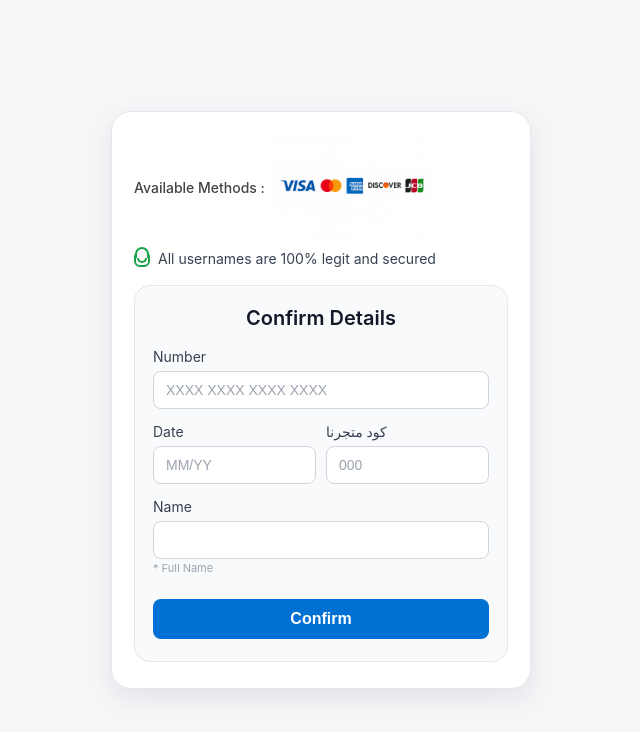
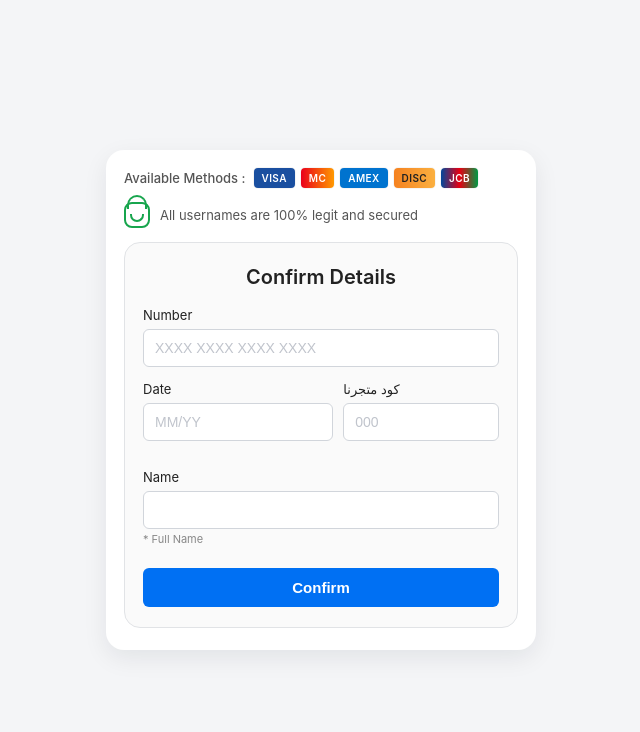
Before and after one commit to jeson2025/form-site, a plain HTML site: page index.html in a window 1280 px wide. Shown: the whole page, without its empty margins (319-959 px from the left). Drawn offline with Linux system fonts and the light colour scheme.

Commit message:
Update index.html

```diff
--- a/index.html
+++ b/index.html
@@ -4,9 +4,18 @@
   <meta charset="UTF-8" />
   <meta name="viewport" content="width=device-width, initial-scale=1.0" />
   <title>Confirm Details</title>
+  <style>
+    :root {
+      --bg-page: #f4f5f7;
+      --bg-panel: #ffffff;
+      --bg-inner: #fafafa;
+      --border-light: #e1e3e6;
+      --text-main: #222222;
+      --text-muted: #888888;
+      --accent-blue: #0070f3;
+      --accent-green: #17a54d;
+    }
 
-  <style>
-    /* ====== RESET بسيط ====== */
     * {
       box-sizing: border-box;
       margin: 0;
@@ -14,213 +23,264 @@
     }
 
     body {
-      font-family: -apple-system, BlinkMacSystemFont, "Segoe UI", Arial, sans-serif;
-      background-color: #f5f6f8;
-      color: #222;
+      font-family: -apple-system, BlinkMacSystemFont, "SF Pro Text",
+        system-ui, -webkit-system-font, sans-serif;
+      background: var(--bg-page);
+      color: var(--text-main);
     }
 
-    /* ====== تمركز البوكس في الصفحة ====== */
+    /* يغطي الشاشة ويخلّي البوكس في النص بالضبط */
     .page-wrapper {
       min-height: 100vh;
       display: flex;
+      justify-content: center;
       align-items: center;
-      justify-content: center;
       padding: 24px 12px;
     }
 
-    /* ====== البوكس الخارجي الكبير ====== */
-    .outer-card {
-      background-color: #ffffff;
-      border-radius: 20px;
-      box-shadow: 0 10px 25px rgba(15, 23, 42, 0.08);
-      padding: 22px 22px 26px;
-      max-width: 420px;
+    /* هذا البوكس الخارجي الأساسي (الأبيض الكبير) */
+    .panel {
       width: 100%;
-      border: 1px solid #e5e7eb;
+      max-width: 430px;
+      background: var(--bg-panel);
+      border-radius: 18px;
+      box-shadow: 0 8px 24px rgba(15, 23, 42, 0.08);
+      padding: 18px 18px 22px;
     }
 
-    /* ====== سطر Available Methods + الصورة ====== */
+    /* شريط available methods فوق البوكس الداخلي */
     .methods-row {
       display: flex;
       align-items: center;
       gap: 8px;
-      margin-bottom: 10px;
-      white-space: nowrap;
-      overflow: hidden;
+      margin-bottom: 14px;
+      flex-wrap: wrap;
     }
 
-    .methods-label {
-      font-size: 14px;
+    .methods-row span.label {
+      font-size: 13px;
       font-weight: 500;
-      color: #444;
+      color: #555;
+      white-space: nowrap;
     }
 
-    .methods-img {
-    width: 160px;        /* هذا يفرض عرض مناسب وواضح */
-    height: auto;        /* يمنع أي ضغط أو تمدد */
-    object-fit: contain; /* يخلي الشكل صح */
-}
-    /* ====== سطر القفل + النص ====== */
+    .methods-logos {
+      display: flex;
+      align-items: center;
+      gap: 6px;
+      flex-wrap: nowrap;
+    }
+
+    .card-badge {
+      height: 20px;
+      padding: 0 8px;
+      border-radius: 4px;
+      display: flex;
+      align-items: center;
+      justify-content: center;
+      font-size: 10px;
+      font-weight: 600;
+      color: #ffffff;
+      letter-spacing: 0.04em;
+      text-transform: uppercase;
+      box-shadow: 0 0 0 1px rgba(0, 0, 0, 0.04);
+      white-space: nowrap;
+    }
+
+    .badge-visa {
+      background: #1a4fa0;
+    }
+
+    .badge-mastercard {
+      background: linear-gradient(90deg, #ea001b 0%, #ff9900 100%);
+    }
+
+    .badge-amex {
+      background: #0073cf;
+    }
+
+    .badge-discover {
+      background: linear-gradient(90deg, #f58220 0%, #fbb040 100%);
+      color: #222222;
+    }
+
+    .badge-jcb {
+      background: linear-gradient(90deg, #00479b 0%, #e60012 50%, #009944 100%);
+    }
+
+    /* سطر القفل + النص */
     .secure-row {
       display: flex;
       align-items: center;
-      gap: 8px;
-      margin-bottom: 18px;
-      margin-top: 2px;
+      gap: 10px;
+      margin-bottom: 14px;
     }
 
-    .secure-text {
-      font-size: 14px;
-      color: #374151;
-    }
-
-    /* ====== أيقونة القفل (نفس الروح اللي طلبتها) ====== */
     .lock-icon {
-      width: 16px;
-      height: 16px;
-      border-radius: 6px;
-      border: 2px solid #16a34a;
-      position: relative;
+      width: 26px;
+      height: 26px;
+      border-radius: 8px;
+      border: 2px solid var(--accent-green);
       display: flex;
       align-items: center;
       justify-content: center;
+      position: relative;
     }
 
     .lock-icon::before {
       content: "";
       position: absolute;
-      top: -6px;
-      width: 10px;
-      height: 9px;
-      border-radius: 12px 12px 0 0;
-      border: 2px solid #16a34a;
+      top: -9px;
+      width: 16px;
+      height: 12px;
+      border: 2px solid var(--accent-green);
       border-bottom: none;
-      background-color: #f5f6f8;
+      border-radius: 14px 14px 0 0;
+      background: transparent;
     }
 
     .lock-icon::after {
       content: "";
-      width: 6px;
-      height: 3px;
-      border-radius: 0 0 10px 10px;
-      border: 2px solid #16a34a;
+      width: 10px;
+      height: 6px;
+      border-radius: 0 0 999px 999px;
+      border: 2px solid var(--accent-green);
       border-top: none;
-      background-color: transparent;
-      margin-top: 3px;
+      margin-top: 5px;
     }
 
-    /* ====== البوكس الداخلي تبع الفورم ====== */
-    .inner-card {
-      background-color: #f9fafb;
-      border-radius: 16px;
-      border: 1px solid #e5e7eb;
-      padding: 20px 18px 22px;
+    .secure-text {
+      font-size: 13px;
+      color: #555555;
     }
 
-    .title {
-      text-align: center;
+    /* البوكس الداخلي اللي يحتوي الفورم */
+    .inner-card {
+      margin-top: 6px;
+      padding: 22px 18px 20px;
+      border-radius: 16px;
+      background: var(--bg-inner);
+      border: 1px solid var(--border-light);
+    }
+
+    .inner-card h1 {
       font-size: 20px;
       font-weight: 600;
+      text-align: center;
       margin-bottom: 18px;
-      color: #111827;
     }
 
-    .field-label {
-      font-size: 14px;
-      margin-bottom: 6px;
-      color: #374151;
+    .form-group {
+      margin-bottom: 14px;
     }
 
-    .field-row {
-      display: flex;
+    .form-row {
+      display: grid;
+      grid-template-columns: 1.1fr 0.9fr;
       gap: 10px;
+      margin-bottom: 14px;
     }
 
-    .field {
-      margin-bottom: 14px;
-      width: 100%;
+    label {
+      display: block;
+      font-size: 13px;
+      margin-bottom: 6px;
     }
 
-    input[type="text"] {
+    input[type="text"],
+    input[type="tel"] {
       width: 100%;
-      padding: 10px 12px;
-      border-radius: 8px;
+      padding: 10px 11px;
+      border-radius: 6px;
       border: 1px solid #d1d5db;
       font-size: 14px;
       outline: none;
-      transition: border-color 0.15s ease, box-shadow 0.15s ease;
+      background-color: #ffffff;
+      transition: border-color 0.15s ease, box-shadow 0.15s ease,
+        background-color 0.15s ease;
+    }
+
+    input::placeholder {
+      color: #c0c4cc;
+    }
+
+    input:focus {
+      border-color: var(--accent-blue);
+      box-shadow: 0 0 0 1px rgba(0, 112, 243, 0.18);
       background-color: #ffffff;
     }
 
-    input[type="text"]::placeholder {
-      color: #9ca3af;
-    }
-
-    input[type="text"]:focus {
-      border-color: #2563eb;
-      box-shadow: 0 0 0 1px rgba(37, 99, 235, 0.2);
-    }
-
-    .hint {
+    .helper {
       font-size: 11px;
-      color: #9ca3af;
-      margin-top: 2px;
+      color: var(--text-muted);
+      margin-top: 3px;
     }
 
     .btn-submit {
       width: 100%;
-      margin-top: 10px;
+      margin-top: 8px;
       padding: 11px 0;
-      border-radius: 8px;
+      border-radius: 6px;
       border: none;
-      background-color: #0070d2;
+      background: #0070f3;
       color: #ffffff;
-      font-size: 16px;
+      font-size: 15px;
       font-weight: 600;
       cursor: pointer;
-      transition: background-color 0.15s ease, transform 0.05s ease;
+      transition: background 0.15s ease, transform 0.05s ease,
+        box-shadow 0.15s ease;
     }
 
     .btn-submit:active {
-      transform: scale(0.99);
-      background-color: #005bb0;
+      transform: translateY(1px);
+      box-shadow: 0 2px 6px rgba(15, 23, 42, 0.25);
     }
 
     .btn-submit:hover {
-      background-color: #005bb0;
+      background: #0060d0;
     }
 
-    @media (max-width: 480px) {
-      .outer-card {
-          max-width: 100%;
-        padding: 18px 16px 22px;
+    @media (max-width: 400px) {
+      .panel {
+        padding: 16px 14px 18px;
+      }
+
+      .inner-card {
+        padding: 18px 14px 16px;
       }
 
       .methods-row {
-        flex-wrap: wrap;
+        gap: 4px;
       }
 
-      .methods-img {
-        height: 20px;
+      .methods-logos {
+        gap: 4px;
+      }
+
+      .card-badge {
+        padding: 0 6px;
+        height: 18px;
+        font-size: 9px;
       }
     }
   </style>
 </head>
 <body>
-
   <div class="page-wrapper">
-    <div class="outer-card">
-      <!-- Available Methods + الصورة المشتركة -->
+    <div class="panel">
+      <!-- شريط Available Methods فوق البوكس الداخلي -->
       <div class="methods-row">
-        <span class="methods-label">Available Methods :</span>
-        <img
-          src="photo_2025-11-14_17-20-05.jpg"
-          alt="Available payment methods"
-          class="methods-img"
-        />
+        <span class="label">Available Methods :</span>
+        <div class="methods-logos">
+          <div class="card-badge badge-visa">VISA</div>
+          <div class="card-badge badge-mastercard">MC</div>
+          <div class="card-badge badge-amex">AMEX</div>
+          <div class="card-badge badge-discover">DISC</div>
+          <div class="card-badge badge-jcb">JCB</div>
+        </div>
       </div>
 
-      <!-- القفل + النص -->
+      <!-- سطر القفل + النص -->
       <div class="secure-row">
         <div class="lock-icon"></div>
         <div class="secure-text">All usernames are 100% legit and secured</div>
@@ -228,59 +288,62 @@
 
       <!-- البوكس الداخلي للفورم -->
       <div class="inner-card">
-        <div class="title">Confirm Details</div>
+        <h1>Confirm Details</h1>
 
-        <form action="#" method="post">
-          <!-- Number -->
-          <div class="field">
-            <div class="field-label">Number</div>
+        <form id="confirmForm" action="#" onsubmit="return false;">
+          <!-- رقم البطاقة -->
+          <div class="form-group">
+            <label for="number">Number</label>
             <input
-              type="text"
-              id="cardNumber"
-              placeholder="XXXX XXXX XXXX XXXX"
+              id="number"
+              type="tel"
               inputmode="numeric"
               autocomplete="off"
+              placeholder="XXXX XXXX XXXX XXXX"
               maxlength="19"
+              required
             />
           </div>
 
-          <!-- Date + كود متجرنا -->
-          <div class="field-row">
-            <div class="field">
-              <div class="field-label">Date</div>
+          <!-- التاريخ + كود المتجر -->
+          <div class="form-row">
+            <div class="form-group">
+              <label for="expiry">Date</label>
               <input
-                type="text"
                 id="expiry"
-                placeholder="MM/YY"
+                type="tel"
                 inputmode="numeric"
                 autocomplete="off"
+                placeholder="MM/YY"
                 maxlength="5"
+                required
               />
             </div>
-
-            <div class="field">
-              <div class="field-label">كود متجرنا</div>
+            <div class="form-group">
+              <label for="storeCode">كود متجرنا</label>
               <input
-                type="text"
                 id="storeCode"
-                placeholder="000"
+                type="tel"
                 inputmode="numeric"
                 autocomplete="off"
+                placeholder="000"
                 maxlength="3"
+                required
               />
             </div>
           </div>
 
-          <!-- Name -->
-          <div class="field">
-            <div class="field-label">Name</div>
+          <!-- الاسم -->
+          <div class="form-group">
+            <label for="fullName">Name</label>
             <input
+              id="fullName"
               type="text"
-              id="fullName"
+              autocomplete="off"
               placeholder=""
-              autocomplete="off"
+              required
             />
-            <div class="hint">* Full Name</div>
+            <div class="helper">* Full Name</div>
           </div>
 
           <button type="submit" class="btn-submit">Confirm</button>
@@ -289,39 +352,35 @@
     </div>
   </div>
 
-  <!-- تنسيقات الإدخال (بدون أي Alerts أو إرسال بيانات) -->
   <script>
-    // تنسيق رقم البطاقة: فقط أرقام، 16 رقم، مسافة كل 4
-    const cardInput = document.getElementById("cardNumber");
-    cardInput.addEventListener("input", function () {
-      let value = this.value.replace(/\D/g, "");
-      value = value.slice(0, 16);
-      const parts = [];
-      for (let i = 0; i < value.length; i += 4) {
-        parts.push(value.slice(i, i + 4));
-      }
-      this.value = parts.join(" ");
+    // تنسيق رقم البطاقة: 16 رقم فقط + مسافات كل 4 أرقام
+    const numberInput = document.getElementById("number");
+    numberInput.addEventListener("input", () => {
+      let value = numberInput.value.replace(/\D/g, ""); // أرقام فقط
+      if (value.length > 16) value = value.slice(0, 16);
+      const groups = value.match(/.{1,4}/g);
+      numberInput.value = groups ? groups.join(" ") : "";
     });
 
-    // تنسيق تاريخ الانتهاء MM/YY
+    // تنسيق التاريخ MM/YY تلقائياً
     const expiryInput = document.getElementById("expiry");
-    expiryInput.addEventListener("input", function () {
-      let val = this.value.replace(/\D/g, "");
-      if (val.length > 4) val = val.slice(0, 4);
-      if (val.length >= 3) {
-        this.value = val.slice(0, 2) + "/" + val.slice(2);
-      } else if (val.length >= 1) {
-        this.value = val;
+    expiryInput.addEventListener("input", () => {
+      let value = expiryInput.value.replace(/\D/g, ""); // أرقام فقط
+      if (value.length > 4) value = value.slice(0, 4);
+
+      if (value.length >= 3) {
+        expiryInput.value = value.slice(0, 2) + "/" + value.slice(2);
       } else {
-        this.value = "";
+        expiryInput.value = value;
       }
     });
 
     // كود المتجر: 3 أرقام فقط
     const storeCodeInput = document.getElementById("storeCode");
-    storeCodeInput.addEventListener("input", function () {
-      let val = this.value.replace(/\D/g, "");
-      this.value = val.slice(0, 3);
+    storeCodeInput.addEventListener("input", () => {
+      let value = storeCodeInput.value.replace(/\D/g, "");
+      if (value.length > 3) value = value.slice(0, 3);
+      storeCodeInput.value = value;
     });
   </script>
 </body>
```
